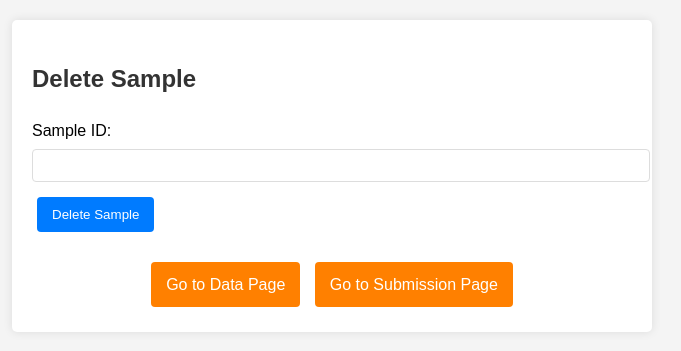
After one commit to lukezhang-811/sng, a Django app: template SampleNameGen/templates/delete_sample.html in a window 1280 px wide. The commit adds this page. Shown: the top 351 px of the page, without its empty margins (308-989 px from the left). Run offline with Django 3.2, Linux system fonts and the light colour scheme; the template is opened without the code that fills it, so the values that code supplies are empty.

Commit message:
revamped everything

```diff
--- /dev/null
+++ b/SampleNameGen/templates/delete_sample.html
@@ -0,0 +1,120 @@
+<!DOCTYPE html>
+<html lang="en">
+<head>
+    <meta charset="UTF-8">
+    <meta name="viewport" content="width=device-width, initial-scale=1.0">
+    <title>Delete Sample</title>
+    <style>
+        body {
+            font-family: Arial, sans-serif;
+            line-height: 1.6;
+            margin: 0;
+            padding: 20px;
+            background-color: #f4f4f4;
+        }
+        .container {
+            max-width: 600px;
+            margin: auto;
+            background: white;
+            padding: 20px;
+            border-radius: 5px;
+            box-shadow: 0 0 10px rgba(0,0,0,0.1);
+        }
+        h2 {
+            color: #333;
+        }
+        form {
+            margin: 20px 0;
+        }
+        label {
+            display: block;
+            margin-bottom: 5px;
+        }
+        input[type="text"] {
+            width: 100%;
+            padding: 8px;
+            margin-bottom: 10px;
+            border: 1px solid #ddd;
+            border-radius: 4px;
+        }
+        button, .btn {
+            background-color: #007bff;
+            color: white;
+            padding: 10px 15px;
+            border: none;
+            border-radius: 4px;
+            cursor: pointer;
+            text-decoration: none;
+            display: inline-block;
+            margin: 5px;
+            transition: background-color 0.3s ease;
+        }
+        button:hover, .btn:hover {
+            background-color: #0056b3;
+        }
+        .messages {
+            list-style: none;
+            padding: 0;
+        }
+        .messages li {
+            margin: 10px 0;
+            padding: 10px;
+            border-radius: 4px;
+        }
+        .success {
+            background-color: #d4edda;
+            color: #155724;
+        }
+        .error {
+            background-color: #f8d7da;
+            color: #721c24;
+        }
+        .button-container {
+            text-align: center;
+            margin-top: 20px;
+        }
+        .btnlink {
+            background-color: #ff8000;
+            color: white;
+            padding: 10px 15px;
+            border: none;
+            border-radius: 4px;
+            cursor: pointer;
+            text-decoration: none;
+            display: inline-block;
+            margin: 5px;
+            transition: background-color 0.3s ease;
+        }
+        .btnlink:hover {
+            background-color: #ab5500;
+        }
+    </style>
+</head>
+<body>
+    <div class="container">
+        <h2>Delete Sample</h2>
+
+        {% if messages %}
+        <ul class="messages">
+            {% for message in messages %}
+            <li{% if message.tags %} class="{{ message.tags }}"{% endif %}>{{ message }}</li>
+            {% endfor %}
+        </ul>
+        {% endif %}
+
+        <form method="post">
+            {% csrf_token %}
+            <div>
+                <label for="sample_id">Sample ID:</label>
+                <input type="text" id="sample_id" name="sample_id" required>
+            </div>
+            <button type="submit">Delete Sample</button>
+        </form>
+
+        <div class="button-container">
+            <a href="{% url 'data' %}" class="btnlink">Go to Data Page</a>
+            <a href="{% url 'home' %}" class="btnlink">Go to Submission Page</a>
+        </div>
+    </div>
+</body>
+</html>
--- a/SampleNameGen/urls.py
+++ b/SampleNameGen/urls.py
@@ -5,5 +5,5 @@ from . import views
 urlpatterns = [
     path("", views.home, name="home"),
     path("data/", views.data, name="data"),
-    path('sample-ids/', views.sample_ids, name='sample_ids'),
+    path('delete/', views.delete, name='delete'),
 ]
```
Also changed, not shown: SampleNameGen/forms.py (+107 -15 lines), SampleNameGen/templates/data_table.html (+84 -1 lines), SampleNameGen/templates/submit_form.html (+126 -15 lines), SampleNameGen/views.py (+15 -9 lines), db.sqlite3.
